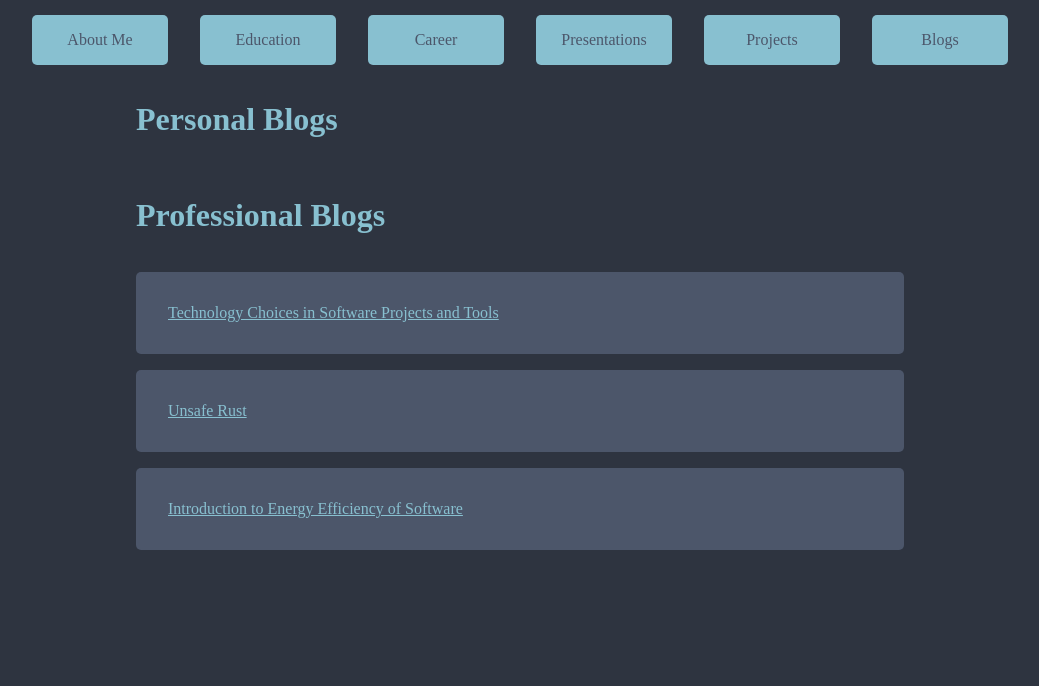
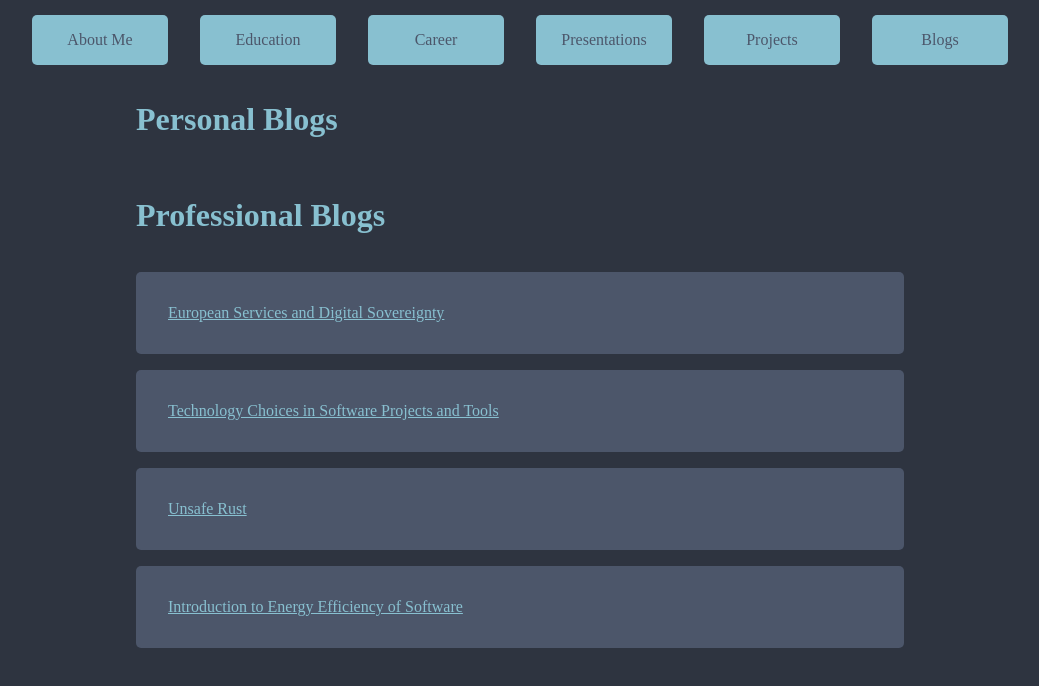
Before and after one commit to tumrin/personalWebsiteV3, a SvelteKit app: page /blogs in a window 1280 px wide. Shown: the top 686 px of the page, without its empty margins (120-1159 px from the left). Built offline with nearby package versions, Linux system fonts and the light colour scheme.

Commit message:
add blogs link

```diff
--- a/src/routes/blogs/+page.svelte
+++ b/src/routes/blogs/+page.svelte
@@ -5,6 +5,10 @@
 <div class="blogs">
 	<h1>Personal Blogs</h1>
 	<h1>Professional Blogs</h1>
+	<Blog
+		name="European Services and Digital Sovereignty"
+		url="https://kvanttori.fi/en/blogi/eurooppalaiset-palvelut"
+	/>
 	<Blog
 		name="Technology Choices in Software Projects and Tools"
 		url="https://kvanttori.fi/en/blogi/teknologiavalinnat"
```
Also changed, not shown: src/lib/assets/career.md (+1 -1 lines).
